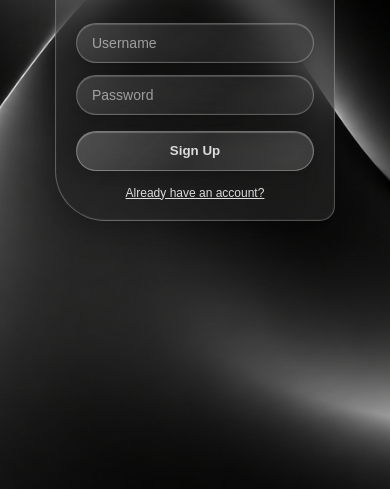
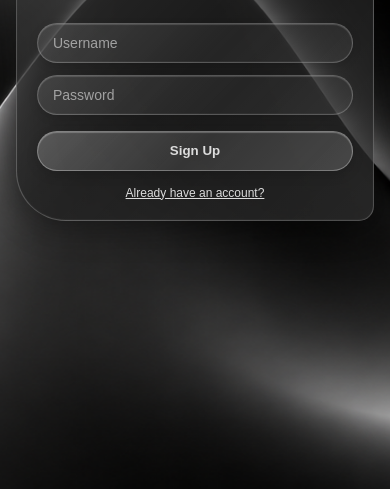
Before and after one commit to 63gamerxxs/authenticationform, a plain HTML site: page index.html in a window 390 px wide. Shown: the part 355-844 px from the top of the page. Drawn offline with Linux system fonts and the light colour scheme.

Commit message:
style.css

```diff
--- a/style.css
+++ b/style.css
@@ -4,38 +4,47 @@ body {
   background-position: center;
   background-repeat: no-repeat;
   background-attachment: fixed;
+
   margin: 0;
   min-height: 100vh;
+  min-height: 100dvh;
+
   display: flex;
   justify-content: center;
   align-items: center;
+
+  font-family: Arial, Helvetica, sans-serif;
 }
 
 .signup,
 .login {
   position: relative;
-  isolation: isolate;
+
   background:
     linear-gradient(
       135deg,
-      rgba(255, 255, 255, 0.13),
-      rgba(255, 255, 255, 0.02) 40%,
+      rgba(255, 255, 255, 0.10),
+      rgba(255, 255, 255, 0.02) 50%,
       rgba(255, 255, 255, 0.06)
     ),
-    rgba(29, 29, 29, 0.35);
-  border: 1px solid rgba(255, 255, 255, 0.25);
+    rgba(29, 29, 29, 0.75);
+
+  border: 1px solid rgba(255, 255, 255, 0.22);
   border-radius: 15px 50px 15px 50px;
+
   padding: 20px;
   box-sizing: border-box;
+
   width: min(280px, calc(100vw - 32px));
   height: auto;
-  margin: 0;
-  backdrop-filter: blur(20px) saturate(160%);
-  -webkit-backdrop-filter: blur(20px) saturate(160%);
+  margin: 16px;
+
   box-shadow:
-    0 8px 32px rgba(0, 0, 0, 0.25),
-    inset 0 1px 1px rgba(255, 255, 255, 0.2),
-    inset 0 -1px 1px rgba(255, 255, 255, 0.05);
+    0 8px 32px rgba(0, 0, 0, 0.30),
+    inset 0 1px 1px rgba(255, 255, 255, 0.15),
+    inset 0 -1px 1px rgba(255, 255, 255, 0.04);
+
+  -webkit-tap-highlight-color: transparent;
 }
 
 .signup .hotext,
@@ -56,6 +65,9 @@ body {
 .signup .password,
 .login .lusername,
 .login .lpassword {
+  appearance: none;
+  -webkit-appearance: none;
+
   background:
     linear-gradient(
       135deg,
@@ -63,45 +75,56 @@ body {
       rgba(255, 255, 255, 0.02) 60%,
       rgba(255, 255, 255, 0.06)
     ),
-    rgba(40, 40, 40, 0.25);
-  border: 1px solid rgba(255, 255, 255, 0.25);
+    rgba(40, 40, 40, 0.45);
+
+  border: 1px solid rgba(255, 255, 255, 0.22);
   border-radius: 20px;
+
   width: 100%;
   height: 40px;
+
   box-sizing: border-box;
+
   padding: 0 15px;
   margin: 6px 0;
+
   color: rgb(220, 220, 220);
+
   font-family: Arial, Helvetica, sans-serif;
   font-size: 14px;
-  backdrop-filter: blur(12px) saturate(150%);
-  -webkit-backdrop-filter: blur(12px) saturate(150%);
+
   box-shadow:
-    inset 0 1px 1px rgba(255, 255, 255, 0.18),
+    inset 0 1px 1px rgba(255, 255, 255, 0.16),
     inset 0 -1px 1px rgba(255, 255, 255, 0.04),
     0 3px 10px rgba(0, 0, 0, 0.12);
+
   transition:
     background 0.3s ease,
     border-color 0.3s ease,
     box-shadow 0.3s ease;
 }
+
 .signup input::placeholder,
 .login input::placeholder {
   color: rgba(220, 220, 220, 0.65);
 }
+
 .signup .username:focus,
 .signup .password:focus,
 .login .lusername:focus,
 .login .lpassword:focus {
   outline: none;
+
   background:
     linear-gradient(
       135deg,
-      rgba(255, 255, 255, 0.18),
-      rgba(255, 255, 255, 0.05)
+      rgba(255, 255, 255, 0.15),
+      rgba(255, 255, 255, 0.04)
     ),
-    rgba(50, 50, 50, 0.35);
+    rgba(50, 50, 50, 0.65);
+
   border-color: rgba(255, 255, 255, 0.55);
+
   box-shadow:
     inset 0 1px 2px rgba(255, 255, 255, 0.2),
     0 0 12px rgba(255, 255, 255, 0.08);
@@ -111,6 +134,10 @@ body {
 .login .loginbtn {
   position: relative;
   overflow: hidden;
+
+  appearance: none;
+  -webkit-appearance: none;
+
   background:
     linear-gradient(
       135deg,
@@ -118,27 +145,36 @@ body {
       rgba(255, 255, 255, 0.03) 50%,
       rgba(255, 255, 255, 0.10)
     ),
-    rgba(70, 70, 70, 0.25);
+    rgba(70, 70, 70, 0.45);
+
   color: rgb(220, 220, 220);
+
   border: 1px solid rgba(255, 255, 255, 0.3);
   border-radius: 20px;
+
   height: 40px;
   width: 100%;
+
   box-sizing: border-box;
+
+  font-family: Arial, Helvetica, sans-serif;
   font-weight: bold;
+
   cursor: pointer;
+
   margin-top: 10px;
-  backdrop-filter: blur(12px) saturate(150%);
-  -webkit-backdrop-filter: blur(12px) saturate(150%);
+
   box-shadow:
     inset 0 1px 1px rgba(255, 255, 255, 0.25),
     0 4px 12px rgba(0, 0, 0, 0.15);
+
   transition:
     background 0.3s ease,
     color 0.3s ease,
     border-color 0.3s ease,
     box-shadow 0.3s ease,
     transform 0.3s ease;
+
   -webkit-tap-highlight-color: transparent;
 }
 
@@ -150,11 +186,15 @@ body {
       rgba(255, 255, 255, 0.9),
       rgba(255, 255, 255, 0.65)
     );
+
   color: rgb(29, 29, 29);
+
   border-color: rgba(255, 255, 255, 0.8);
+
   box-shadow:
     inset 0 1px 2px rgba(255, 255, 255, 0.8),
     0 4px 20px rgba(255, 255, 255, 0.15);
+
   transform: translateY(-2px);
 }
 
@@ -163,27 +203,29 @@ body {
   transform: scale(0.97);
 }
 
-
-/* =========================
-   BUTTON GLOSSY REFLECTION
-========================= */
-
 .signup .signupbtn::before,
 .login .loginbtn::before {
   content: "";
+
   position: absolute;
+
   top: 0;
   left: -100%;
+
   width: 60%;
   height: 100%;
+
   background: linear-gradient(
     110deg,
     transparent,
     rgba(255, 255, 255, 0.35),
     transparent
   );
+
   transform: skewX(-20deg);
+
   transition: left 0.6s ease;
+
   pointer-events: none;
 }
 
@@ -194,13 +236,33 @@ body {
 
 .signup .ahac,
 .login .fp {
-  -webkit-tap-highlight-color: transparent;
   display: block;
+
   color: rgb(220, 220, 220);
+
   font-weight: normal;
   font-family: Arial, Helvetica, sans-serif;
   font-size: 12px;
+
   text-align: center;
+
   margin: 15px auto 0;
   width: 100%;
+
+  -webkit-tap-highlight-color: transparent;
 }
+
+@media (max-width: 400px) {
+  .signup,
+  .login {
+    width: calc(100vw - 32px);
+    margin: 16px;
+  }
+}
+
+@media (prefers-reduced-motion: reduce) {
+  .signup *,
+  .login * {
+    transition: none;
+  }
+  }
```
